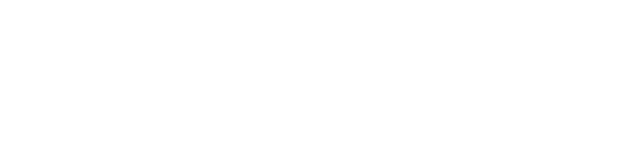
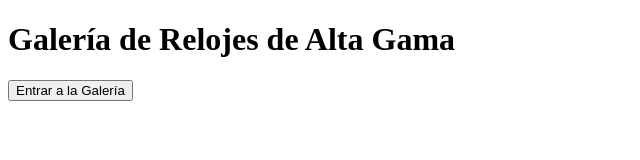
Before and after one commit to SebaZ-jpg/ProyectoFinal_2EV_Lenguaje_marcas, a plain HTML site: page index.html in a window 1280 px wide. Shown: the whole page, without its empty margins (0-640 px from the left). Drawn offline with Linux system fonts and the light colour scheme.

Commit message:
cambiosMarcel

```diff
--- a/index.html
+++ b/index.html
@@ -1,11 +1,26 @@
 <!DOCTYPE html>
-<html lang="en">
+<html lang="es">
 <head>
-    <meta charset="UTF-8">
-    <meta name="viewport" content="width=device-width, initial-scale=1.0">
-    <title>Document</title>
-</head>
-<body>
+<meta charset="UTF-8">
+<title>Galería de Relojes de alta gama</title>
+<link rel="stylesheet" href="style/index.css">
 
-</body>
+    </head>
+
+    <body class="inicio">
+
+        <h1>Galería de Relojes de Alta Gama</h1>
+
+        <button id="btnEntrar" class="rebound">Entrar a la Galería</button>
+
+    </body>
+
+    <script>
+
+        document.getElementById("btnEntrar").addEventListener("click", function() {
+            window.location.href = "main.html";
+        });
+
+    </script>
+
 </html>
```
Also changed, not shown: data/data.xml (added), img/rolexverde.jpg (added), main.html (added), script/script.js (added), style/index.css (added), style/main.css (added), 1 other file.
